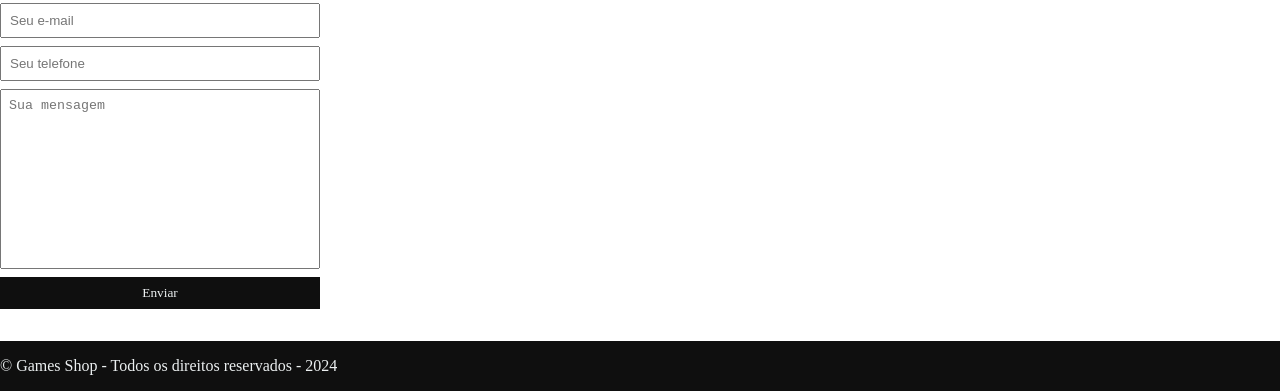
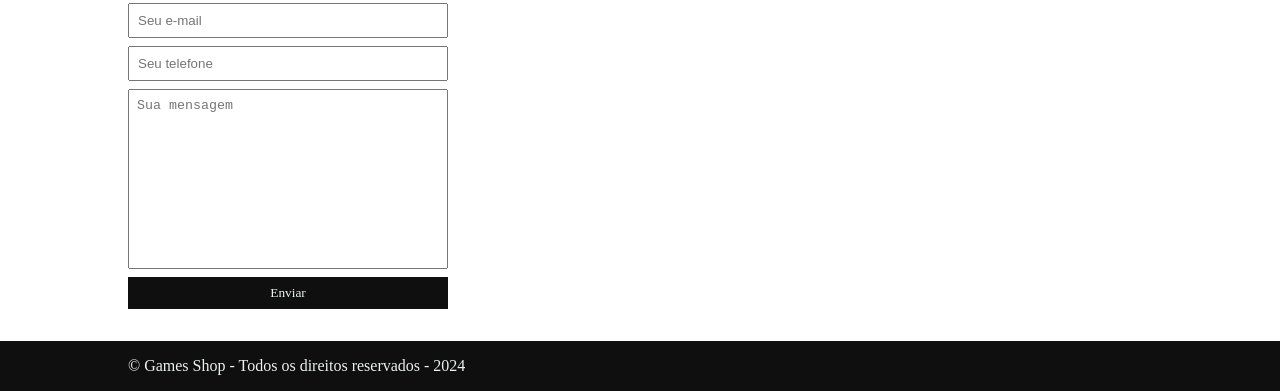
Before and after one commit to LucaxAlves/site_IphoneShop, a plain HTML site: page index.html in a window 1280 px wide. Shown: the part 742-1133 px from the top of the page. Drawn offline with Linux system fonts and the light colour scheme; a web font is replaced by a local one.

Commit message:
Alteraçao da escala .container {     max-width: 80%;

```diff
--- a/main.css
+++ b/main.css
@@ -34,7 +34,7 @@ header nav li a {
 }
 
 .container {
-    max-width: 1600px;
+    max-width: 80%;
     width: 100%;
     margin: 0 auto;
 }
```
